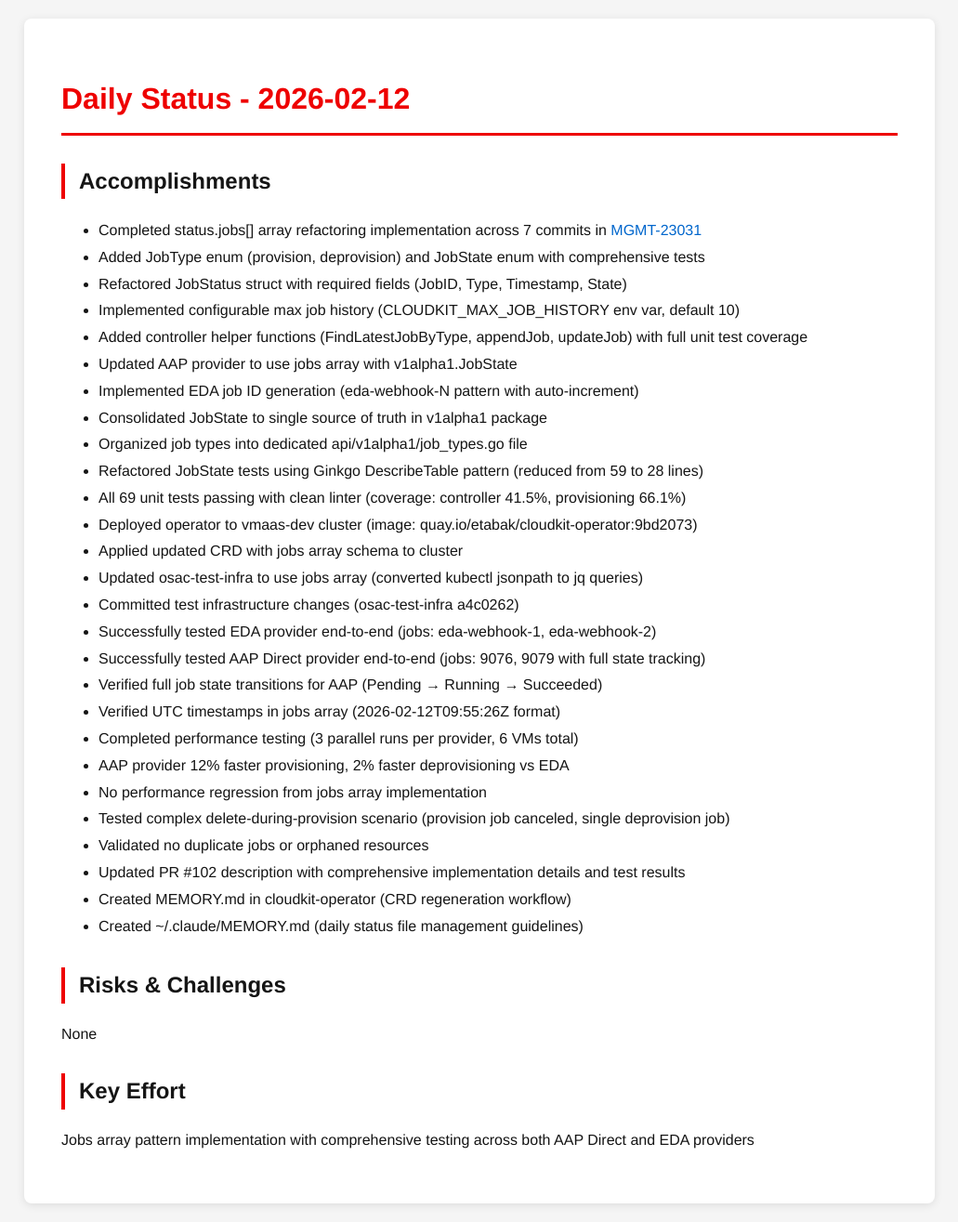
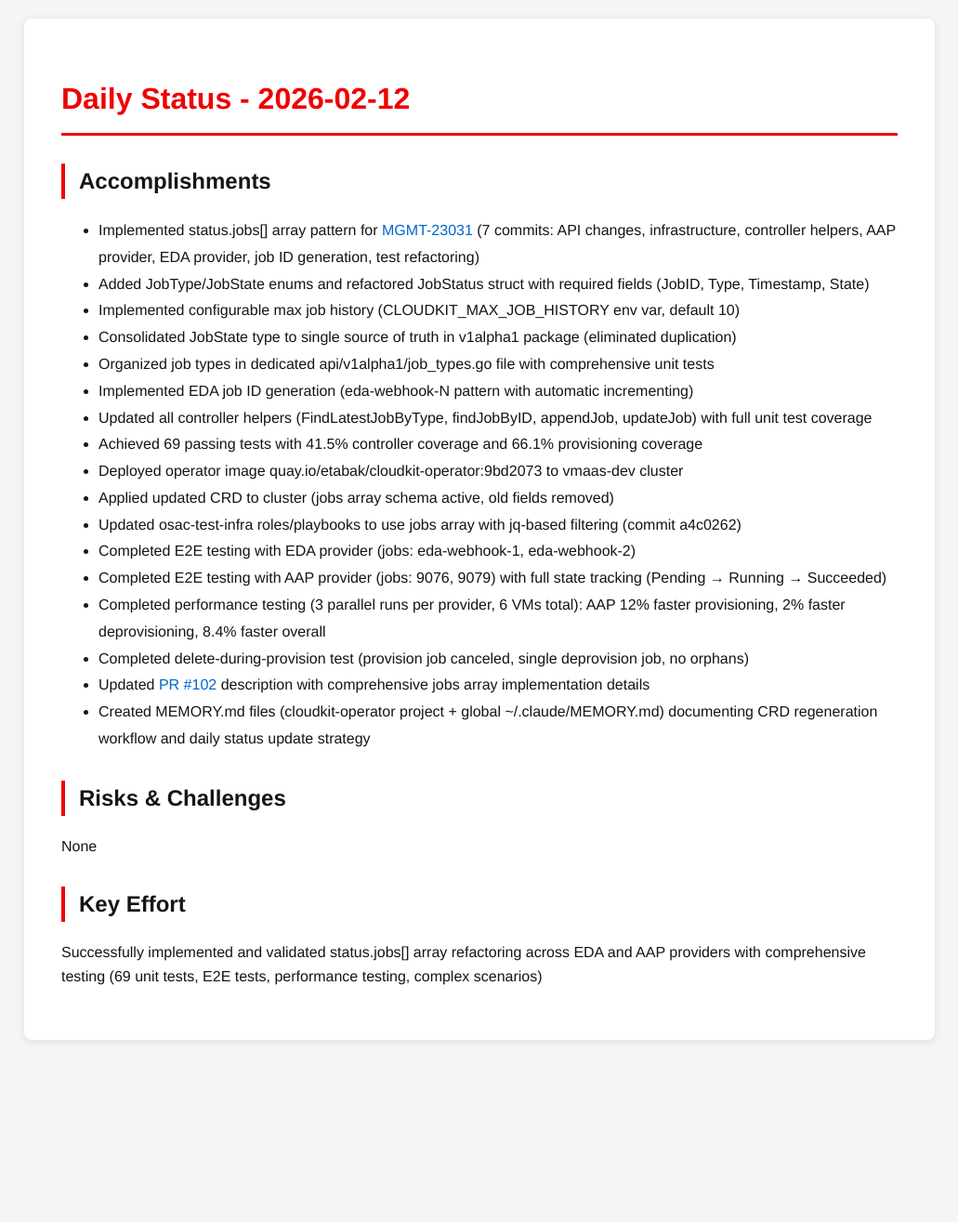
Before and after one commit to tzvatot/daily-status, a Jekyll site: the page built from 2026-02-12.md, in a window 1280 px wide. Shown: the whole page at 93% size, without its empty margins (124-1155 px from the left). Built offline with Jekyll 4.4.1, drawn with Linux system fonts in a browser that asks for light colours; after the commit the page ends 1139 px from its top, so only the background shows below that.

Commit message:
Daily status update - 2026-02-12

```diff
--- a/2026-02-12.md
+++ b/2026-02-12.md
@@ -7,36 +7,26 @@ date: 2026-02-12
 # Daily Status - 2026-02-12
 
 ## Accomplishments
-- Completed status.jobs[] array refactoring implementation across 7 commits in [MGMT-23031](https://issues.redhat.com/browse/MGMT-23031)
-- Added JobType enum (provision, deprovision) and JobState enum with comprehensive tests
-- Refactored JobStatus struct with required fields (JobID, Type, Timestamp, State)
+- Implemented status.jobs[] array pattern for [MGMT-23031](https://issues.redhat.com/browse/MGMT-23031) (7 commits: API changes, infrastructure, controller helpers, AAP provider, EDA provider, job ID generation, test refactoring)
+- Added JobType/JobState enums and refactored JobStatus struct with required fields (JobID, Type, Timestamp, State)
 - Implemented configurable max job history (CLOUDKIT_MAX_JOB_HISTORY env var, default 10)
-- Added controller helper functions (FindLatestJobByType, appendJob, updateJob) with full unit test coverage
-- Updated AAP provider to use jobs array with v1alpha1.JobState
-- Implemented EDA job ID generation (eda-webhook-N pattern with auto-increment)
-- Consolidated JobState to single source of truth in v1alpha1 package
-- Organized job types into dedicated api/v1alpha1/job_types.go file
-- Refactored JobState tests using Ginkgo DescribeTable pattern (reduced from 59 to 28 lines)
-- All 69 unit tests passing with clean linter (coverage: controller 41.5%, provisioning 66.1%)
-- Deployed operator to vmaas-dev cluster (image: quay.io/etabak/cloudkit-operator:9bd2073)
-- Applied updated CRD with jobs array schema to cluster
-- Updated osac-test-infra to use jobs array (converted kubectl jsonpath to jq queries)
-- Committed test infrastructure changes (osac-test-infra a4c0262)
-- Successfully tested EDA provider end-to-end (jobs: eda-webhook-1, eda-webhook-2)
-- Successfully tested AAP Direct provider end-to-end (jobs: 9076, 9079 with full state tracking)
-- Verified full job state transitions for AAP (Pending → Running → Succeeded)
-- Verified UTC timestamps in jobs array (2026-02-12T09:55:26Z format)
-- Completed performance testing (3 parallel runs per provider, 6 VMs total)
-- AAP provider 12% faster provisioning, 2% faster deprovisioning vs EDA
-- No performance regression from jobs array implementation
-- Tested complex delete-during-provision scenario (provision job canceled, single deprovision job)
-- Validated no duplicate jobs or orphaned resources
-- Updated PR #102 description with comprehensive implementation details and test results
-- Created MEMORY.md in cloudkit-operator (CRD regeneration workflow)
-- Created ~/.claude/MEMORY.md (daily status file management guidelines)
+- Consolidated JobState type to single source of truth in v1alpha1 package (eliminated duplication)
+- Organized job types in dedicated api/v1alpha1/job_types.go file with comprehensive unit tests
+- Implemented EDA job ID generation (eda-webhook-N pattern with automatic incrementing)
+- Updated all controller helpers (FindLatestJobByType, findJobByID, appendJob, updateJob) with full unit test coverage
+- Achieved 69 passing tests with 41.5% controller coverage and 66.1% provisioning coverage
+- Deployed operator image quay.io/etabak/cloudkit-operator:9bd2073 to vmaas-dev cluster
+- Applied updated CRD to cluster (jobs array schema active, old fields removed)
+- Updated osac-test-infra roles/playbooks to use jobs array with jq-based filtering (commit a4c0262)
+- Completed E2E testing with EDA provider (jobs: eda-webhook-1, eda-webhook-2)
+- Completed E2E testing with AAP provider (jobs: 9076, 9079) with full state tracking (Pending → Running → Succeeded)
+- Completed performance testing (3 parallel runs per provider, 6 VMs total): AAP 12% faster provisioning, 2% faster deprovisioning, 8.4% faster overall
+- Completed delete-during-provision test (provision job canceled, single deprovision job, no orphans)
+- Updated [PR #102](https://github.com/osac-project/osac-operator/pull/102) description with comprehensive jobs array implementation details
+- Created MEMORY.md files (cloudkit-operator project + global ~/.claude/MEMORY.md) documenting CRD regeneration workflow and daily status update strategy
 
 ## Risks & Challenges
 None
 
 ## Key Effort
-Jobs array pattern implementation with comprehensive testing across both AAP Direct and EDA providers
+Successfully implemented and validated status.jobs[] array refactoring across EDA and AAP providers with comprehensive testing (69 unit tests, E2E tests, performance testing, complex scenarios)
```
